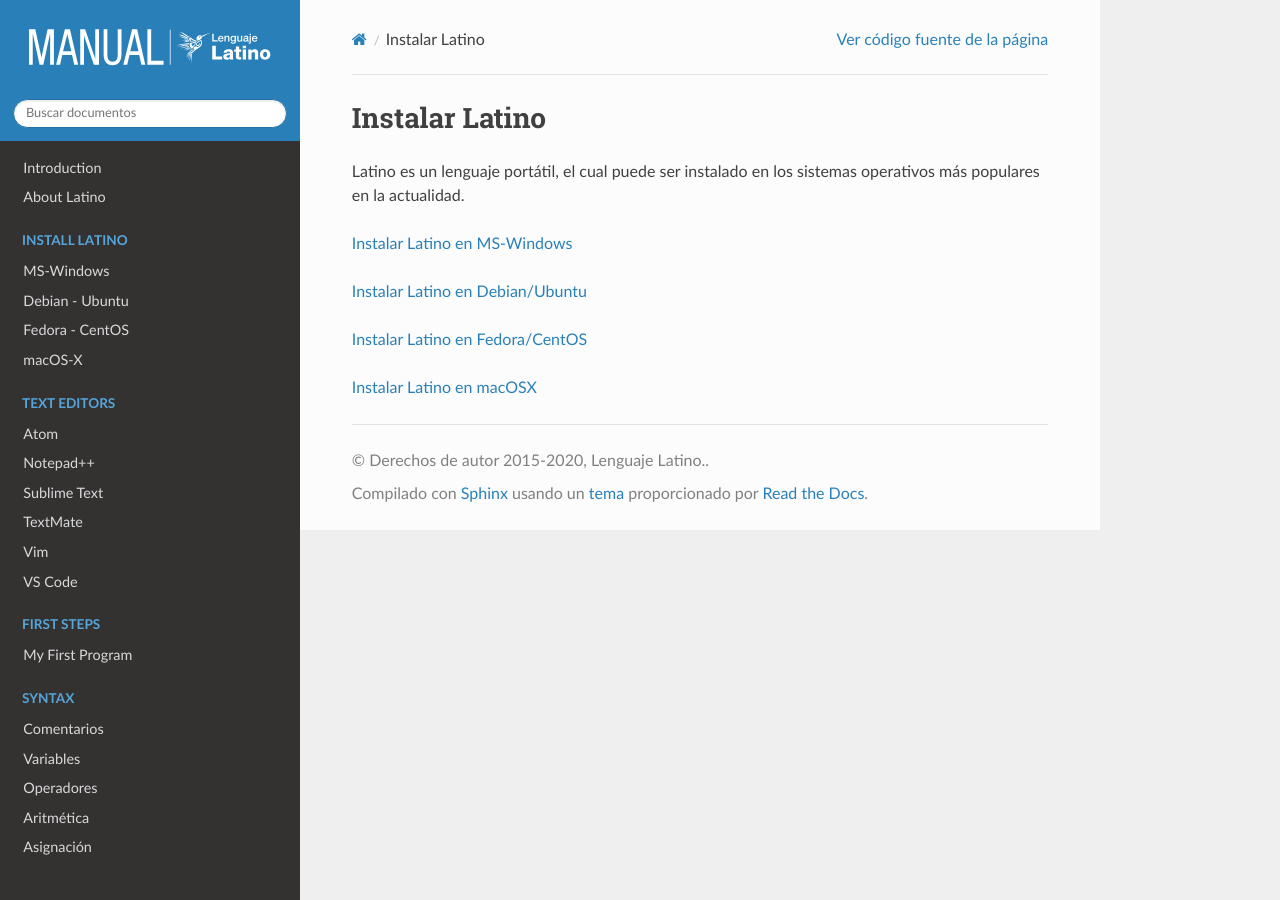
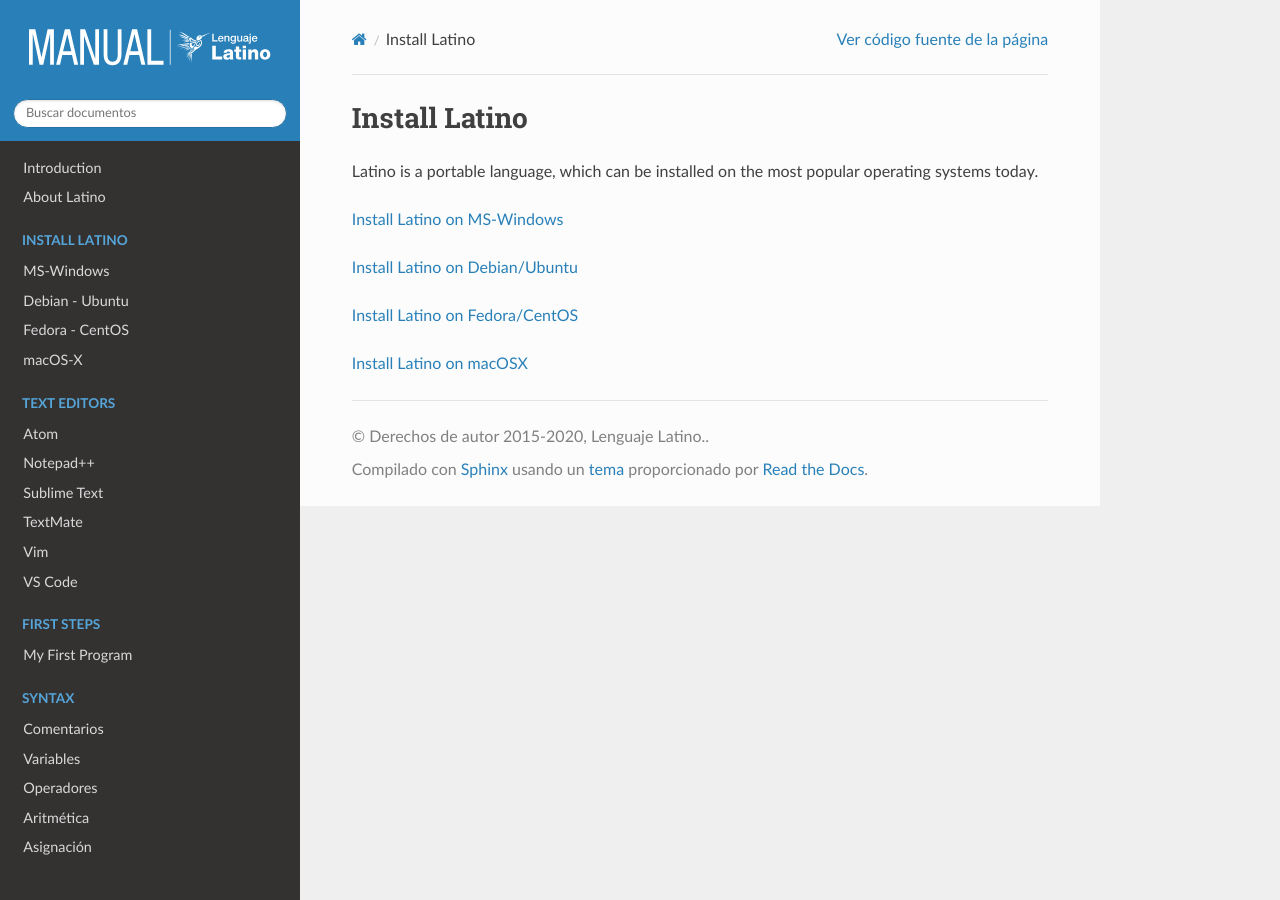
Before and after one commit to LatinoDocs/Manual-Latino.en-USA, a Sphinx documentation site: the page built from docs/Instalar-Latino.rst, in a window 1280 px wide. Built offline with Sphinx 7.4.7 and the Read the Docs theme 2.0.0, drawn with Linux system fonts in a browser that asks for light colours; comment, search, counter and statistics services are not loaded.

Commit message:
📝 traducir Instalar-Latino

```diff
--- a/docs/Instalar-Latino.rst
+++ b/docs/Instalar-Latino.rst
@@ -3,14 +3,14 @@
    :keywords: instalacion, latino
 
 =================
-Instalar Latino
+Install Latino
 =================
-Latino es un lenguaje portátil, el cual puede ser instalado en los sistemas operativos más populares en la actualidad.
+Latino is a portable language, which can be installed on the most popular operating systems today.
 
-:ref:`Instalar Latino en MS-Windows <windowsLink>`
+:ref:`Install Latino on MS-Windows <windowsLink>`
 
-:ref:`Instalar Latino en Debian/Ubuntu <debianLink>`
+:ref:`Install Latino on Debian/Ubuntu <debianLink>`
 
-:ref:`Instalar Latino en Fedora/CentOS <fedoraLink>`
+:ref:`Install Latino on Fedora/CentOS <fedoraLink>`
 
-:ref:`Instalar Latino en macOSX <macLink>`
+:ref:`Install Latino on macOSX <macLink>`
```
